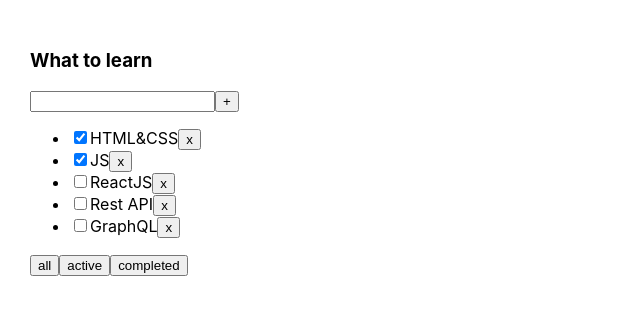
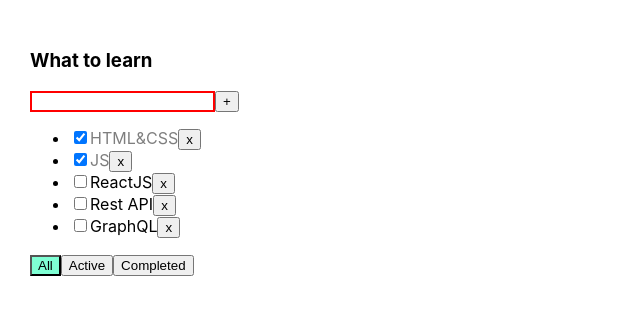
Before and after one commit to Alex-vell/TodoList_inc, a React (Create React App) app: page / in a window 1280 px wide. Shown: the top 314 px of the page, without its empty margins (0-640 px from the left). Built offline with nearby package versions, Linux system fonts and the light colour scheme.

Commit message:
04 - task status , input error

```diff
--- a/src/App.css
+++ b/src/App.css
@@ -6,3 +6,6 @@
 .App > div {
   margin-right: 50px;
 }
+.activeFilter {
+  background-color: aquamarine;
+}
--- a/src/App.tsx
+++ b/src/App.tsx
@@ -1,34 +1,36 @@
 import React, {useState} from 'react';
 import './App.css';
-import {Todolist} from './Todolist';
-import {v1} from "uuid";
+import {TaskType, Todolist} from './Todolist';
+import {v1} from 'uuid';
 
 export type FilterValuesType = "all" | "active" | "completed";
 
 function App() {
 
     let [tasks, setTasks] = useState([
-        { id: v1(), title: "HTML&CSS", isDone: true },
-        { id: v1(), title: "JS", isDone: true },
-        { id: v1(), title: "ReactJS", isDone: false },
-        { id: v1(), title: "Rest API", isDone: false },
-        { id: v1(), title: "GraphQL", isDone: false },
+        {id: v1(), title: "HTML&CSS", isDone: true},
+        {id: v1(), title: "JS", isDone: true},
+        {id: v1(), title: "ReactJS", isDone: false},
+        {id: v1(), title: "Rest API", isDone: false},
+        {id: v1(), title: "GraphQL", isDone: false},
     ]);
 
-    const addTask = (title: string) => {
-        let newTask = { id: v1(), title: title, isDone: true }
-        setTasks([newTask,...tasks])
-    }
 
     function removeTask(id: string) {
         let filteredTasks = tasks.filter(t => t.id != id);
         setTasks(filteredTasks);
     }
+    function addTask(title: string) {
+        if(title.trim()!==''){
+            let task = {id: v1(), title: title.trim(), isDone: false};
+            let newTasks = [task, ...tasks];
+            setTasks(newTasks);
+        }
+
+    }
 
     let [filter, setFilter] = useState<FilterValuesType>("all");
-
     let tasksForTodolist = tasks;
-
     if (filter === "active") {
         tasksForTodolist = tasks.filter(t => t.isDone === false);
     }
@@ -40,13 +42,26 @@
         setFilter(value);
     }
 
+    const changeStatus = (checked:boolean,id:string) => {
+        // console.log(checked);
+        // let currentTask=tasks.find(f=>f.id===id);
+        // if(currentTask){
+        //     currentTask.isDone=checked;
+        //     setTasks([...tasks])
+        // }
+        setTasks(tasks.map(m=>m.id===id ? {...m,isDone:checked }:m ))
+    }
+
     return (
         <div className="App">
             <Todolist title="What to learn"
                       tasks={tasksForTodolist}
                       removeTask={removeTask}
                       changeFilter={changeFilter}
-                      addTask={addTask}/>
+                      addTask={addTask}
+                      changeStatus={changeStatus}
+                      filter={filter}
+            />
         </div>
     );
 }
--- a/src/TodoList.tsx
+++ b/src/TodoList.tsx
@@ -1,78 +1,75 @@
 import React, {ChangeEvent, KeyboardEvent, useState} from 'react';
 import {FilterValuesType} from './App';
-import {Button} from "./components/Button";
+import {Input} from "./components/Input";
+import styles from './Todolist.module.css'
 
-type TaskType = {
+export type TaskType = {
     id: string
     title: string
     isDone: boolean
 }
-
 type PropsType = {
     title: string
     tasks: Array<TaskType>
     removeTask: (taskId: string) => void
     changeFilter: (value: FilterValuesType) => void
     addTask: (title: string) => void
+    changeStatus:(checked:boolean,id:string)=>void
+    filter: FilterValuesType
 }
 
 export function Todolist(props: PropsType) {
-    let[title,setTitle] = useState('')
-    const onChangeHandler = (event:ChangeEvent<HTMLInputElement>) => {
-        setTitle(event.currentTarget.value)
+
+    // let [title, setTitle] = useState("")
+
+    // const addTask = () => {
+    //     props.addTask(title);
+    //     setTitle("");
+    // }
+    // const onChangeHandler = (e: ChangeEvent<HTMLInputElement>) => {
+    //     setTitle(e.currentTarget.value)
+    // }
+    // const onKeyPressHandler = (e: KeyboardEvent<HTMLInputElement>) => {
+    //     if (e.charCode === 13) {
+    //         addTask();
+    //     }
+    // }
+
+    const onAllClickHandler = () => props.changeFilter("all");
+    const onActiveClickHandler = () => props.changeFilter("active");
+    const onCompletedClickHandler = () => props.changeFilter("completed");
+
+    const onChangehanderCheckbox=(event:ChangeEvent<HTMLInputElement>,tID:string)=>{
+        // console.log(event.currentTarget.checked)
+        props.changeStatus(event.currentTarget.checked,tID)
     }
-    const addTaskHandler = () => {
-        props.addTask(title)
-        setTitle('')
-    }
-    const onKeyPressHandler = (event:KeyboardEvent<HTMLInputElement>) => {
-        if(event.key==='Enter'){
-            props.addTask(title)
-            setTitle('')
-        }
-    }
-    /*const changeFilterOneHandler = (valueFilter:FilterValuesType) => {
-      props.changeFilter(valueFilter)
-    }*/
 
-    const removeTaskHandler = (tId: string) => {
-        props.removeTask(tId)
-    }
     return <div>
         <h3>{props.title}</h3>
-        <div>
-            <input value={title} onChange={onChangeHandler} onKeyPress={onKeyPressHandler}/>
-            <button onClick={addTaskHandler}>+</button>
-        </div>
+        <Input title={'+'} callBack={props.addTask}/>
+        {/*<div>*/}
+        {/*    <input value={title}*/}
+        {/*           onChange={ onChangeHandler }*/}
+        {/*           onKeyPress={ onKeyPressHandler }*/}
+        {/*    />*/}
+        {/*    <button onClick={addTask}>+</button>*/}
+        {/*</div>*/}
         <ul>
             {
-                props.tasks.map((t) => {
-
-                    /*const removeTaskHandler = () => {
-                        props.removeTask(t.id)
-                    }*/
-
-                    return(
-                        <li key={t.id}>
-                            <input type="checkbox" checked={t.isDone}/>
-                            <span>{t.title}</span>
-                            <button onClick={()=>removeTaskHandler(t.id)}>x</button>
-                        </li>
-                    )
-                } )
+                props.tasks.map(t => {
+                    const onClickHandler = () => props.removeTask(t.id)
+                    return <li key={t.id}>
+                        <input onChange={(e)=>onChangehanderCheckbox(e,t.id)} type="checkbox" checked={t.isDone}/>
+                        <span className={t.isDone ? styles.isDone : ''}>{t.title}</span>
+                        <button onClick={ onClickHandler }>x</button>
+                    </li>
+                })
             }
         </ul>
         <div>
-            <Button changeFilter={props.changeFilter} title={'all'}/>
-            <Button changeFilter={props.changeFilter} title={'active'}/>
-            <Button changeFilter={props.changeFilter} title={'completed'}/>
-            {/*<button onClick={()=>changeFilterOneHandler('all')}>All</button>
-            <button onClick={()=>changeFilterOneHandler('active')}>Active</button>
-            <button onClick={()=>changeFilterOneHandler('completed')}>Completed</button>*/}
-
-            {/*<button onClick={()=>changeFilterOneHandler('all')}>All</button>
-            <button onClick={()=>changeFilterOneHandler('active')}>Active</button>
-            <button onClick={()=>changeFilterOneHandler('completed')}>Completed</button>*/}
+            <button className={props.filter === 'all' ? styles.activeFilter : ''} onClick={ onAllClickHandler }>All</button>
+            <button className={props.filter === 'active' ? styles.activeFilter : ''} onClick={ onActiveClickHandler }>Active</button>
+            <button className={props.filter === 'completed' ? styles.activeFilter : ''} onClick={ onCompletedClickHandler }>Completed</button>
         </div>
     </div>
 }
--- /dev/null
+++ b/src/Todolist.module.css
@@ -0,0 +1,7 @@
+
+.activeFilter {
+  background-color: aquamarine;
+}
+.isDone {
+  opacity: 0.5;
+}
--- a/src/components/Button.tsx
+++ /dev/null
@@ -1,17 +0,0 @@
-import React from "react";
-import {FilterValuesType} from "../App";
-
-type propsType ={
-    changeFilter: (value: FilterValuesType)=>void
-    title: FilterValuesType
-}
-
-
-export const Button = (props:propsType) => {
-    const changeFilterOneHandler = () => {
-        props.changeFilter(props.title)
-    }
-    return(
-        <button onClick={changeFilterOneHandler}>{props.title}</button>
-    )
-}
--- /dev/null
+++ b/src/components/Input.module.css
@@ -0,0 +1,7 @@
+.error {
+    border: red 2px solid;
+}
+
+.errorMessage {
+    color: red;
+}
--- /dev/null
+++ b/src/components/Input.tsx
@@ -0,0 +1,42 @@
+import React, {ChangeEvent, KeyboardEvent, useState} from "react";
+import styles from './Input.module.css'
+
+type propsType = {
+    title: string
+    callBack:(title:string)=>void
+}
+
+export const Input = (props: propsType) => {
+    let [title, setTitle] = useState("")
+    let [error, setError] = useState(false)
+    const addTaskHandler = () => {
+        props.callBack(title);
+        setTitle("")
+        setError(true)
+    }
+    const onChangeHandler = (e: ChangeEvent<HTMLInputElement>) => {
+        setError(false)
+        setTitle(e.currentTarget.value)
+
+    }
+    const onKeyPressHandler = (e: KeyboardEvent<HTMLInputElement>) => {
+        if (e.charCode === 13) {
+            props.callBack(title);
+            setTitle("")
+            setError(true)
+
+        }
+    }
+    return (
+        <div>
+            <input value={title}
+                   onChange={onChangeHandler}
+                   onKeyPress={onKeyPressHandler}
+                   className={error === false ? styles.error : ''}
+
+            />
+            <button onClick={addTaskHandler}>{props.title}</button>
+            {error && <div className={styles.errorMessage}>Title is required</div>}
+        </div>
+    )
+}
```
